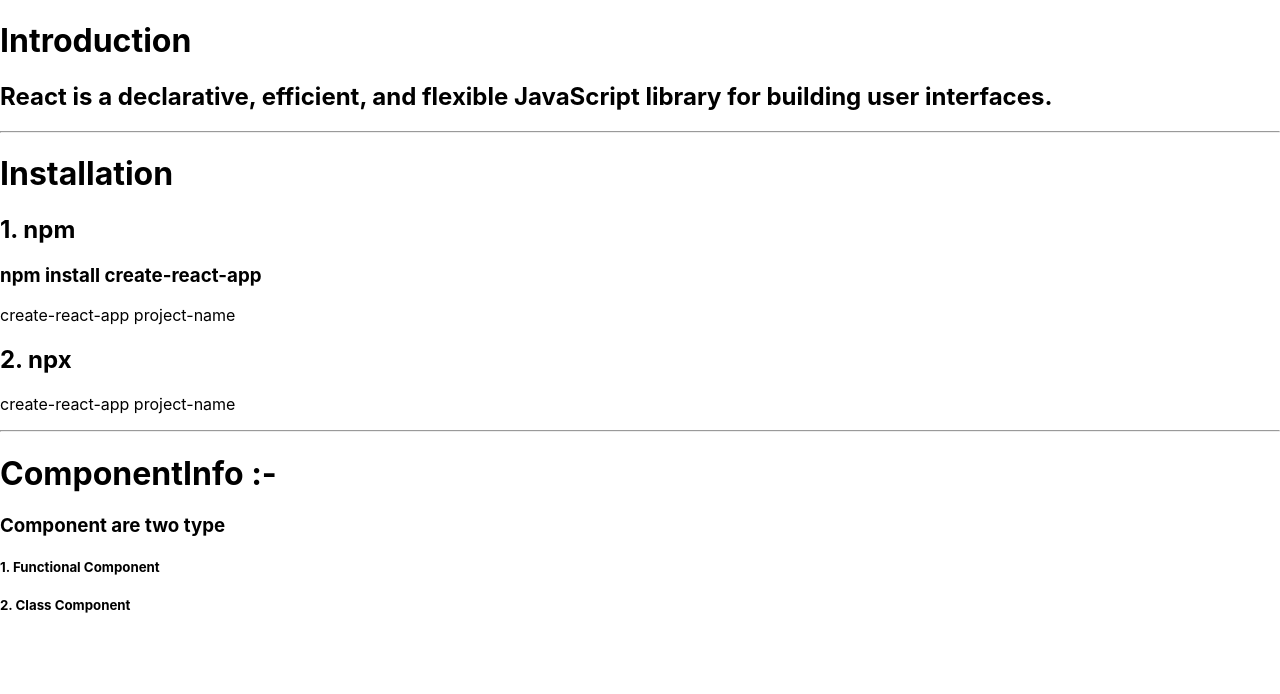
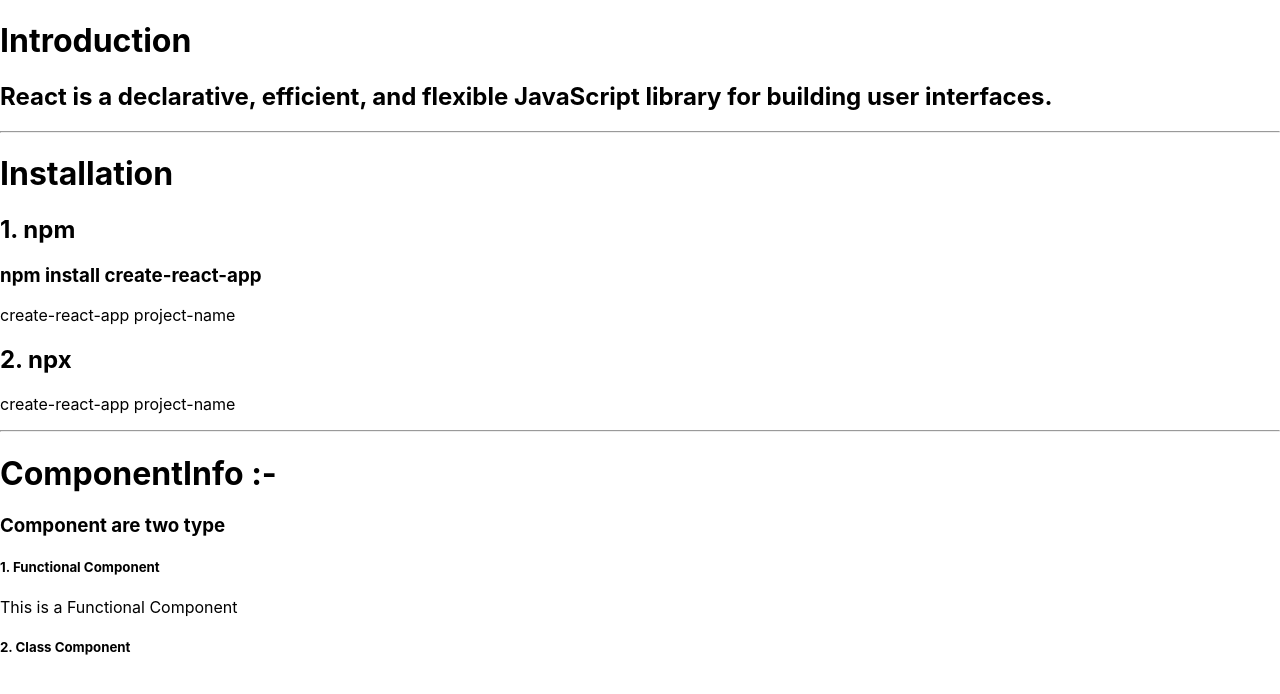
Before and after one commit to adarsh23012003/react-learning-for-video, a React (Create React App) app: page / in a window 1280 px wide. Shown: the top 694 px of the page. Built offline with nearby package versions, Linux system fonts and the light colour scheme; the HTML template or start-up script is replaced by a standard one.

Commit message:
Functional Component is added

```diff
--- a/src/Components/ComponentInfo.jsx
+++ b/src/Components/ComponentInfo.jsx
@@ -1,4 +1,5 @@
 import React from 'react'
+import FunctionalComponent from './FunctionalComponent'
 
 function ComponentInfo() {
   return (
@@ -6,6 +7,7 @@
     <h1>ComponentInfo :-</h1>
     <h3>Component are two type </h3>
     <h5>1. Functional Component</h5>
+    <FunctionalComponent/>
     <h5>2. Class Component</h5>
     </>
   )
--- /dev/null
+++ b/src/Components/FunctionalComponent.jsx
@@ -0,0 +1,14 @@
+// This is a Functional Component
+
+import React from 'react'
+
+// FunctionalComponent ==> rfce
+function FunctionalComponent() {
+  return (
+    <>
+      <p>This is a Functional Component</p>
+    </>
+  );
+}
+
+export default FunctionalComponent
```
